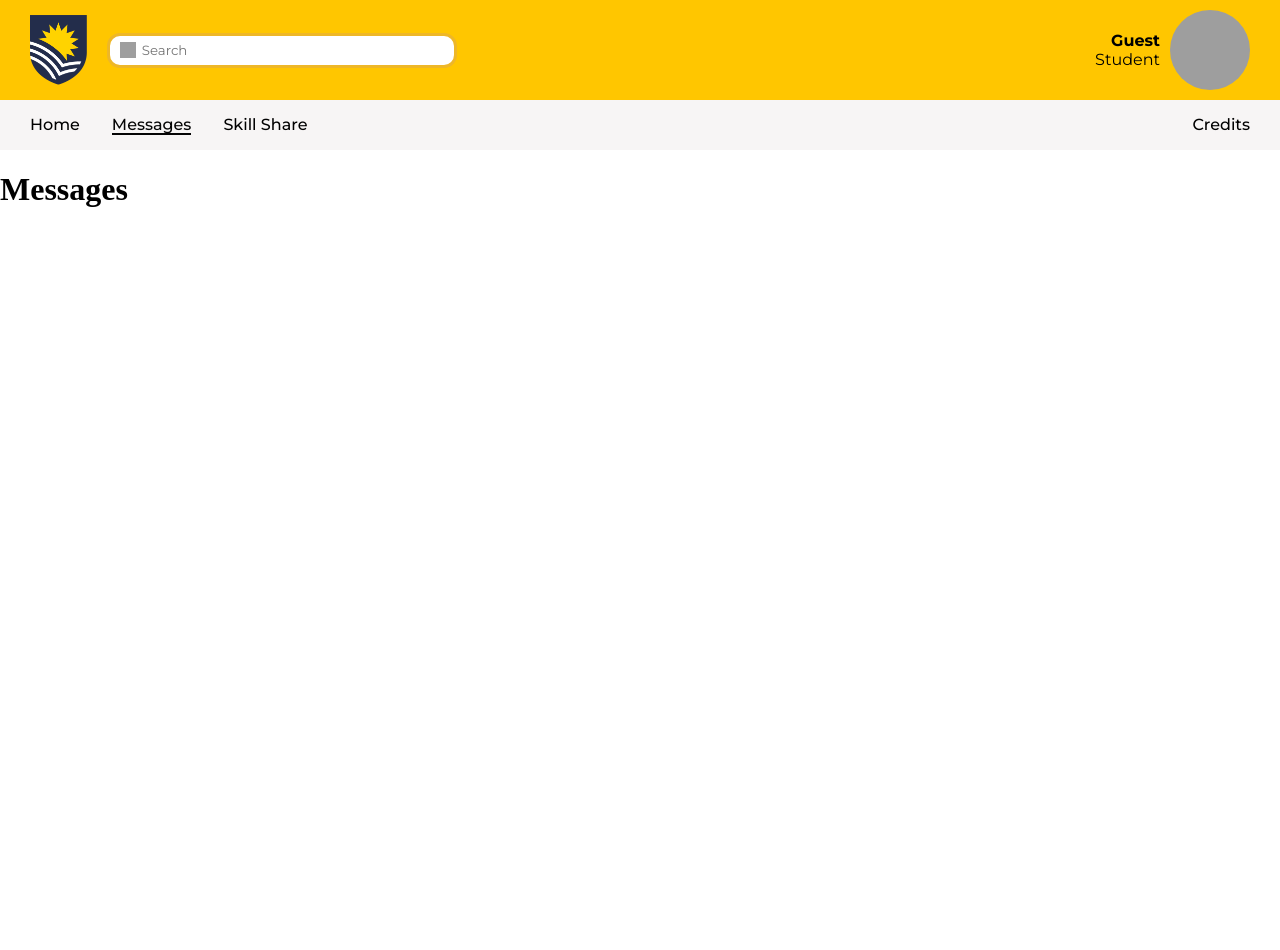
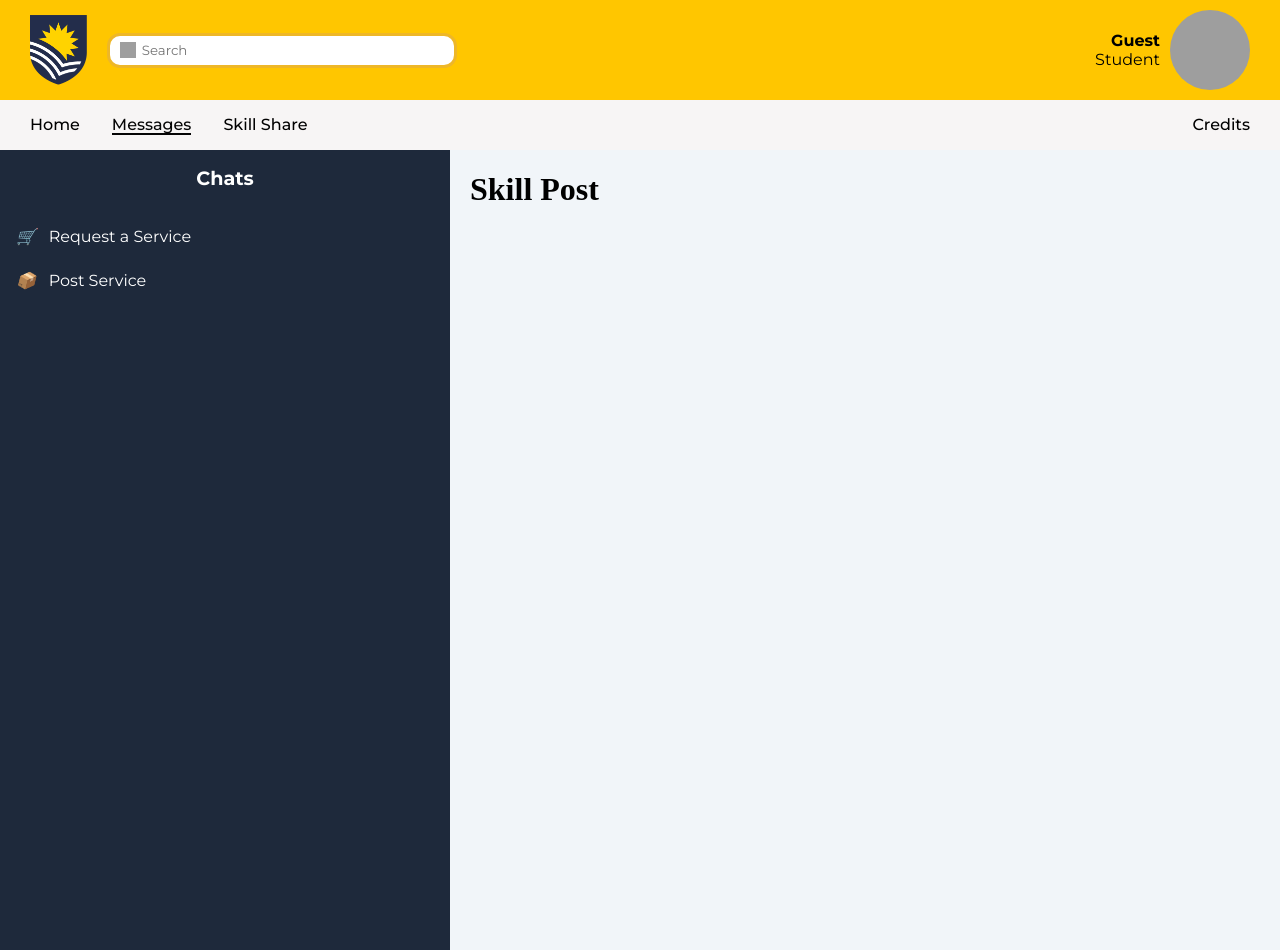
Before and after one commit to lukelewis1/fullstack-marketplace-platform, a PHP site: page /messages/message-inbox.php in a window 1280 px wide. Before the commit the page ends 207 px from the top, so only its background shows below. Run offline with PHP 8.4, Linux system fonts and the light colour scheme; data that the repository does not hold is empty; grey boxes are pictures that could not be loaded.

Commit message:
feature(src): Removed collapsible functionality on sidebar; Fixed Docker issue

```diff
--- a/src/messages/message-inbox.php
+++ b/src/messages/message-inbox.php
@@ -1,3 +1,11 @@
+<?php
+    if (session_status() === PHP_SESSION_NONE) {
+      session_start();
+    }
+
+    $currentPage = basename($_SERVER['PHP_SELF']);
+?>
+
 <!DOCTYPE html>
 <html lang="en">
   <head>
@@ -11,11 +19,22 @@
      include('../inc/user-header.php');
      ?>
 
+    <!-- Main Content -->
+     <div class="page-wrapper">
+      <div class="sidebar" id="sidebar">
+      <div class="sidebar-header">
+        <span class="sidebar-title">Chats</span>
+      </div>
+      <ul class="menu">
+        <li><i class="icon">🛒</i><span class="text">Request a Service</span></li>
+        <li><i class="icon">📦</i><span class="text">Post Service</span></li>
+      </ul>
+    </div>
 
-    <!-- Main Content -->
-     <h1> Messages </h1>
-
-    <main></main>
+    <main class="content">
+        <h1>Skill Post</h1>
+    </main>
+    </div>
 
     <script src="../scripts/global_scripts.js"></script>
     <script src="../scripts/script.js"></script>
--- a/src/scripts/script.js
+++ b/src/scripts/script.js
@@ -4,8 +4,3 @@ const toggleBtn = document.getElementById("toggleBtn");
 let sidebarCollapsed = false;
 
 // Collapsable Sidebar Functionality
-toggleBtn.addEventListener("click", () => {
-  sidebarCollapsed = !sidebarCollapsed;
-  sidebar.classList.toggle("collapsed", sidebarCollapsed);
-  toggleBtn.textContent = sidebarCollapsed ? "▶" : "◀";
-});
--- a/src/styles/style.css
+++ b/src/styles/style.css
@@ -8,7 +8,7 @@
 
 .content {
   flex: 1;
-  padding-left: 1rem;
+  padding-left: 20px;
   padding-top: 0px;
   background: #f1f5f9;
 }
@@ -172,15 +172,18 @@ nav {
 .sidebar {
   background: #1e293b;
   color: #fff;
-  width: 240px;
+  width: 450px; /* Length of sidebar */
   min-height: 100vh;
   transition: width 0.3s ease;
   overflow: hidden;
 }
 
-/* Collapsed style */
-.sidebar.collapsed {
-  width: 70px;
+.sidebar-title {
+  flex: 1; /* pushes toggle button to the end */
+  text-align: center;
+  font-weight: bold;
+  font-size: 1.2rem;
+  color: white;
 }
 
 /* Header */
@@ -189,11 +192,6 @@ nav {
   align-items: center;
   padding: 1rem;
   justify-content: flex-end;
-}
-
-.sidebar.collapsed .sidebar-header {
-  justify-content: center;
-  padding: 1rem 0;
 }
 
 /* Menu */
@@ -214,27 +212,8 @@ nav {
   background: #334155;
 }
 
-.icon {
-  font-size: 1.3rem;
-  width: 30px;
-  text-align: center;
-}
-
 .text {
   margin-left: 0.8rem;
   white-space: nowrap;
   transition: opacity 0.3s ease;
 }
-
-.sidebar.collapsed .text {
-  opacity: 0;
-  pointer-events: none;
-}
-
-#toggleBtn {
-  background: none;
-  font-size: 1rem;
-  border: none;
-  color: white;
-  transition: transform 0.3s ease, color 0.3s ease;
-}
```
Also changed, not shown: src/user/skill-post.php (+0 -9 lines), src/user/skill-request.php (+1 -9 lines), src/user/skill-search.php (+0 -9 lines), src/images/user_pfp/1.png (added), 1 other file.
